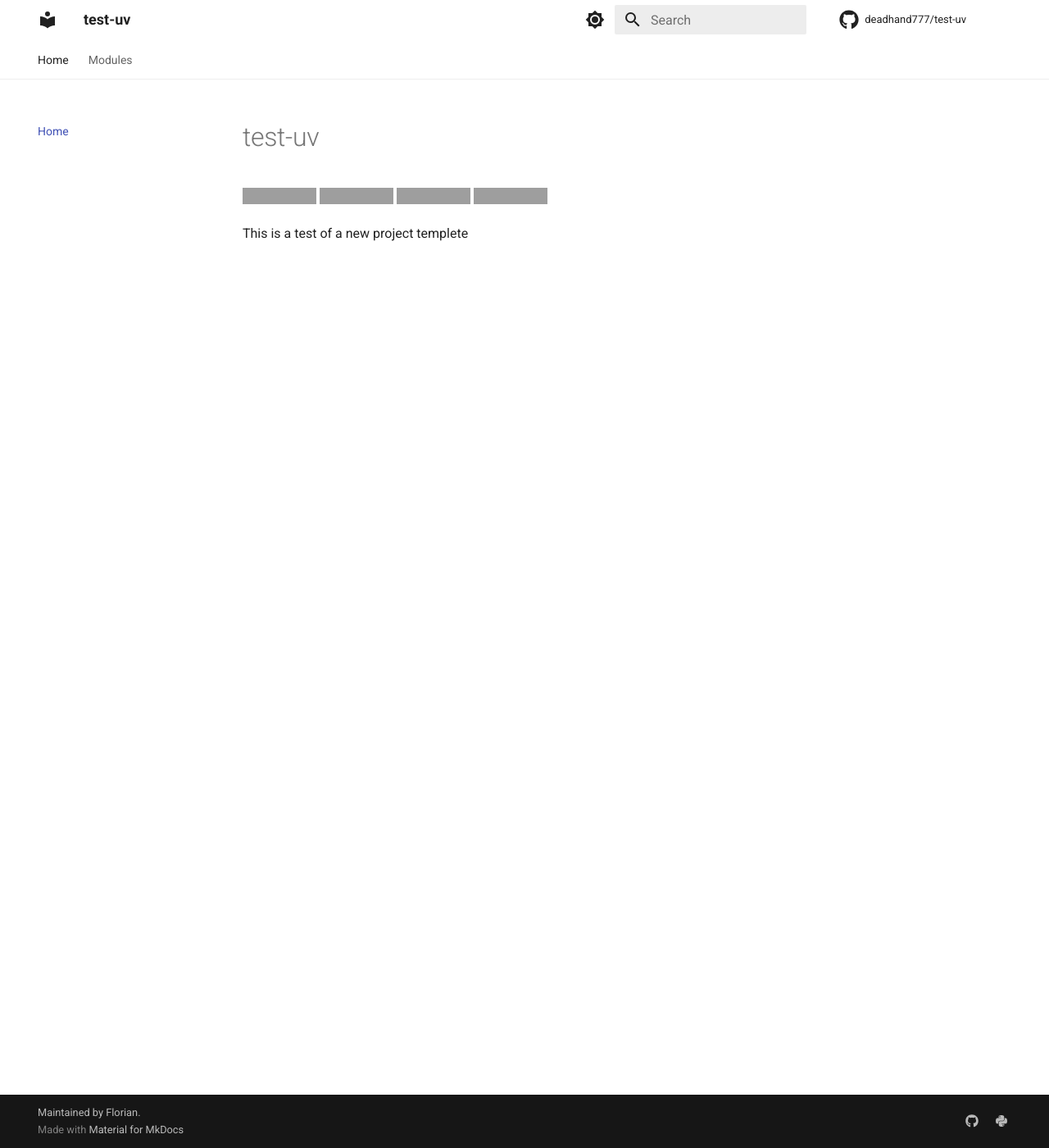
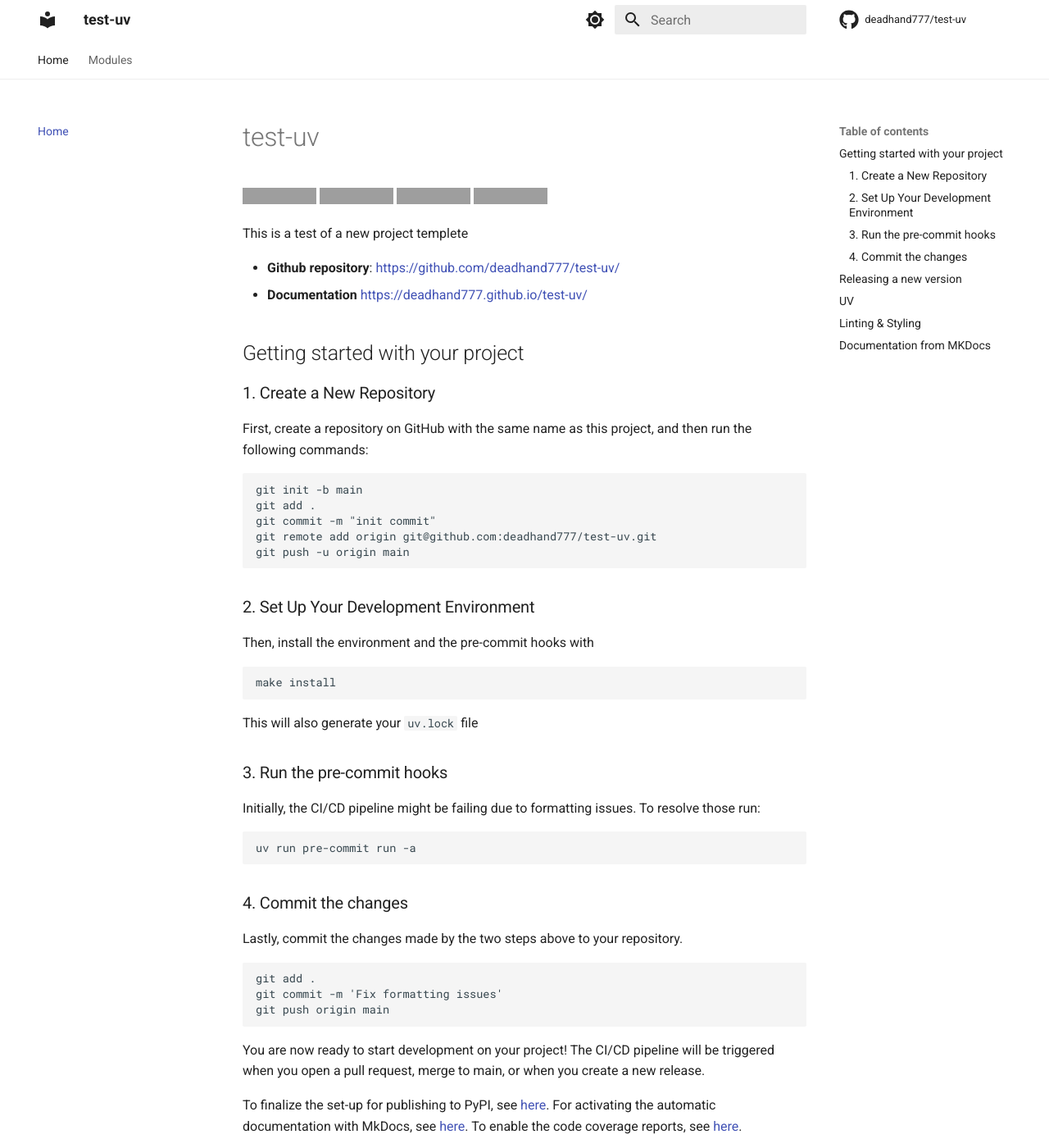
Before and after one commit to deadhand777/test-uv, an MkDocs documentation site: the page built from docs/index.md, in a window 1280 px wide and 1400 px high. Shown: the whole window at 82% size. Built offline with MkDocs 1.6.1 and Material for MkDocs 9.7.7, drawn with Linux system fonts in a browser that asks for light colours; comment, search, counter and statistics services are not loaded; some of the changed text lies outside the part shown; grey boxes are pictures that could not be loaded.

Commit message:
added doc conetent

````diff
--- a/docs/index.md
+++ b/docs/index.md
@@ -6,3 +6,86 @@
 [![License](https://img.shields.io/github/license/deadhand777/test-uv)](https://img.shields.io/github/license/deadhand777/test-uv)
 
 This is a test of a new project templete
+
+- **Github repository**: <https://github.com/deadhand777/test-uv/>
+- **Documentation** <https://deadhand777.github.io/test-uv/>
+
+## Getting started with your project
+
+### 1. Create a New Repository
+
+First, create a repository on GitHub with the same name as this project, and then run the following commands:
+
+```bash
+git init -b main
+git add .
+git commit -m "init commit"
+git remote add origin git@github.com:deadhand777/test-uv.git
+git push -u origin main
+```
+
+### 2. Set Up Your Development Environment
+
+Then, install the environment and the pre-commit hooks with
+
+```bash
+make install
+```
+
+This will also generate your `uv.lock` file
+
+### 3. Run the pre-commit hooks
+
+Initially, the CI/CD pipeline might be failing due to formatting issues. To resolve those run:
+
+```bash
+uv run pre-commit run -a
+```
+
+### 4. Commit the changes
+
+Lastly, commit the changes made by the two steps above to your repository.
+
+```bash
+git add .
+git commit -m 'Fix formatting issues'
+git push origin main
+```
+
+You are now ready to start development on your project!
+The CI/CD pipeline will be triggered when you open a pull request, merge to main, or when you create a new release.
+
+To finalize the set-up for publishing to PyPI, see [here](https://fpgmaas.github.io/cookiecutter-uv/features/publishing/#set-up-for-pypi).
+For activating the automatic documentation with MkDocs, see [here](https://fpgmaas.github.io/cookiecutter-uv/features/mkdocs/#enabling-the-documentation-on-github).
+To enable the code coverage reports, see [here](https://fpgmaas.github.io/cookiecutter-uv/features/codecov/).
+
+## Releasing a new version
+
+---
+
+Repository initiated with [fpgmaas/cookiecutter-uv](https://github.com/fpgmaas/cookiecutter-uv).
+
+## UV
+
+```bash
+uv venv --python 3.11.6
+source .venv/bin/activate
+which python
+ python -V
+uv sync
+ uv pip list
+uv add <package>
+uv lock
+```
+
+## Linting & Styling
+
+```bash
+ test-section
+```
+
+## Documentation from MKDocs
+
+```bash
+make docs
+```
````
